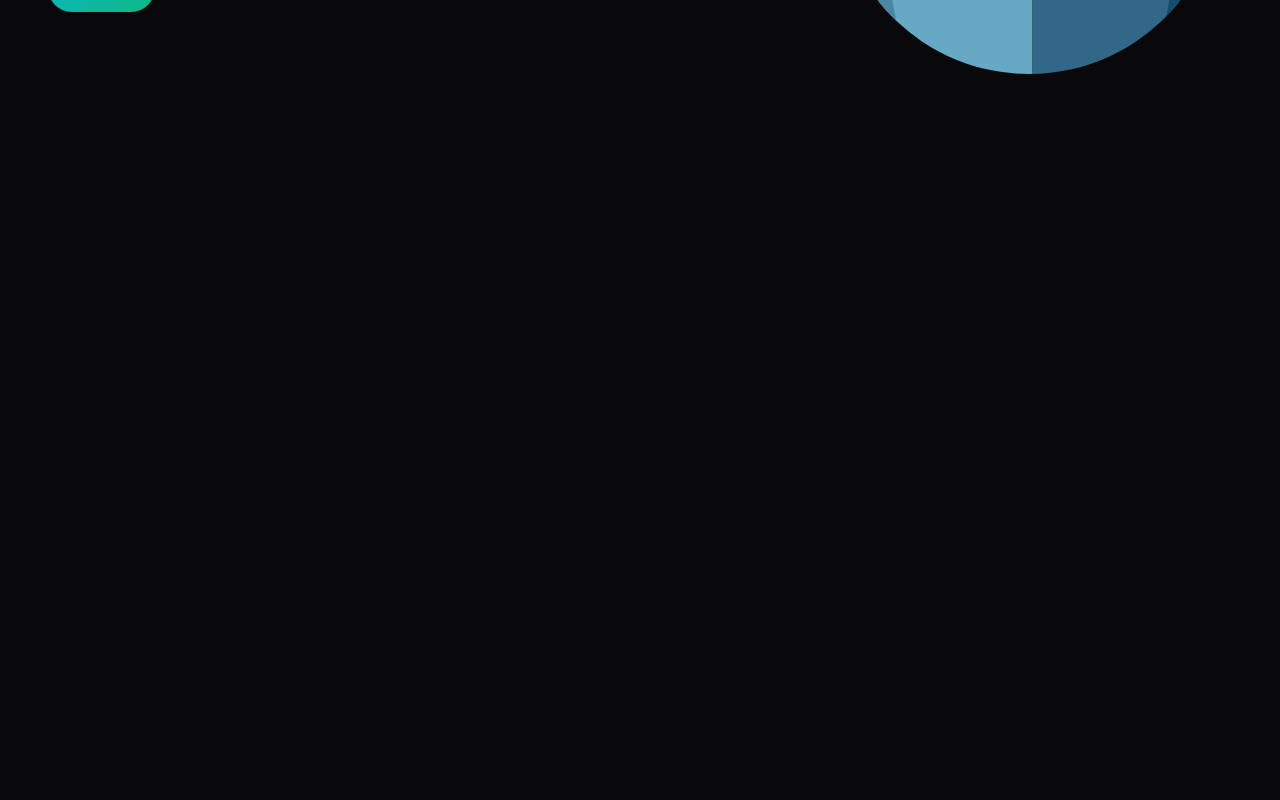
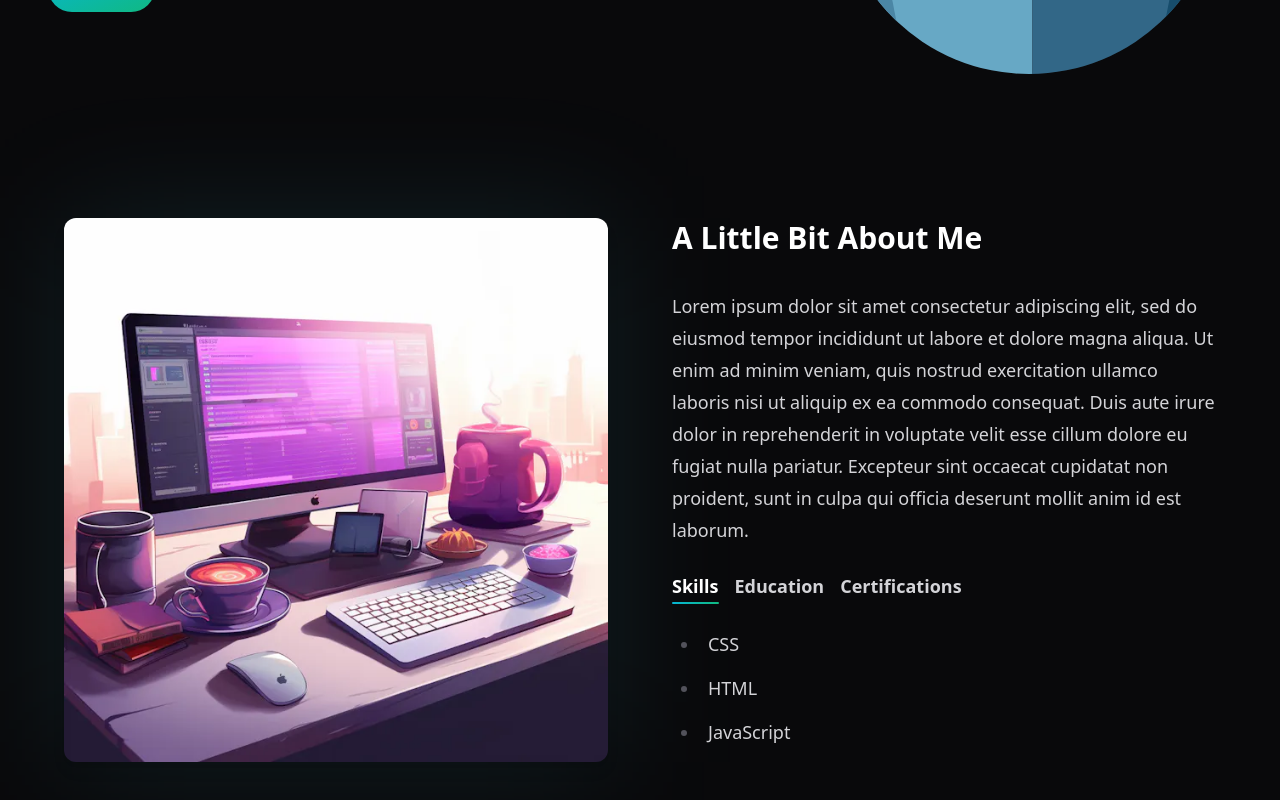
Before and after one commit to JasonMSims/jasonsimsdesign, a Vue app: page / in a window 1280 px wide. Shown: the part 486-1286 px from the top of the page. Before the commit the page ends 800 px from the top, so only its background shows below. Built offline with nearby package versions, Linux system fonts and the light colour scheme.

Commit message:
Added About section

```diff
--- /dev/null
+++ b/src/components/AboutSection.vue
@@ -0,0 +1,63 @@
+<script setup lang="ts">
+import { Tab, TabGroup, TabList, TabPanel, TabPanels } from '@headlessui/vue'
+import { ref } from 'vue'
+
+const categories = ref([
+  {
+    content: ['CSS', 'HTML', 'JavaScript'],
+    title: 'Skills',
+  },
+  {
+    content: ['HTML', 'JavaScript', 'CSS'],
+    title: 'Education',
+  },
+  {
+    content: ['JavaScript', 'CSS', 'HTML'],
+    title: 'Certifications',
+  },
+])
+</script>
+<template>
+  <section>
+    <div class="flex flex-col md:grid md:grid-cols-2 gap-8 items-start py-8 px-4 xl:gap-16 sm:py-16 xl:px-16 max-w-screen-2xl mx-auto">
+      <div class="relative">
+        <img alt="" class="rounded-xl w-full h-full object-cover shadow-lg" src="/images/about-image.webp" />
+        <div class="absolute inset-0 bg-cyan-300/10 blur-3xl -z-10"></div>
+      </div>
+      <div class="prose prose-md lg:prose-lg prose-zinc prose-invert">
+        <h2>A Little Bit About Me</h2>
+        <p>
+          Lorem ipsum dolor sit amet consectetur adipiscing elit, sed do eiusmod tempor incididunt ut labore et dolore magna aliqua. Ut enim ad minim
+          veniam, quis nostrud exercitation ullamco laboris nisi ut aliquip ex ea commodo consequat. Duis aute irure dolor in reprehenderit in
+          voluptate velit esse cillum dolore eu fugiat nulla pariatur. Excepteur sint occaecat cupidatat non proident, sunt in culpa qui officia
+          deserunt mollit anim id est laborum.
+        </p>
+        <TabGroup>
+          <TabList class="flex space-x-4">
+            <Tab :key="titleIdx" v-for="({ title }, titleIdx) in categories" v-slot="{ selected }">
+              <button
+                :class="[
+                  'font-semibold hover:text-white transition duration-200',
+                  { 'text-white': selected },
+                  'after:block after:max-w-0 after:transition-all after:duration-300 ease-in after:h-0.5 after:bg-gradient-to-r after:from-cyan-500 after:to-emerald-500 after:rounded-full',
+                  { 'after:max-w-full': selected },
+                ]"
+              >
+                {{ title }}
+              </button>
+            </Tab>
+          </TabList>
+          <TabPanels class="prose prose-lg prose-zinc prose-invert">
+            <TabPanel :key="contentIdx" v-for="({ content }, contentIdx) in categories">
+              <ul class="list-disc">
+                <li :key="itemIdx" v-for="(item, itemIdx) in content">
+                  {{ item }}
+                </li>
+              </ul>
+            </TabPanel>
+          </TabPanels>
+        </TabGroup>
+      </div>
+    </div>
+  </section>
+</template>
--- /dev/null
+++ b/src/components/index.ts
@@ -0,0 +1,3 @@
+// @index('./*.{vue,js,ts}', f => `export { default as ${f.name} } from '${f.path}${f.ext}'`)
+export { default as AboutSection } from './AboutSection.vue'
+export { default as HeroSection } from './HeroSection.vue'
--- a/src/views/Home.vue
+++ b/src/views/Home.vue
@@ -1,6 +1,9 @@
+<!-- eslint-disable vue/multi-word-component-names -->
 <script setup lang="ts">
-import HeroSection from '@/components/HeroSection.vue'
+import { AboutSection, HeroSection } from '@/components/'
 </script>
 <template>
   <HeroSection />
+  <AboutSection />
 </template>
+@/components/indextjs
```
Also changed, not shown: public/images/about-image.webp (added).
